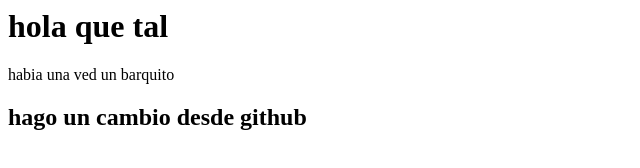
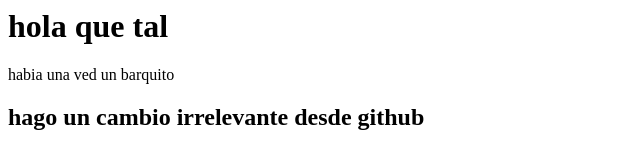
Before and after one commit to Cachopi/desarrollo, a plain HTML site: page index.html in a window 1280 px wide. Shown: the whole page, without its empty margins (0-640 px from the left). Drawn offline with Linux system fonts and the light colour scheme.

Commit message:
empieza el conflicto

```diff
--- a/index.html
+++ b/index.html
@@ -1,3 +1,3 @@
 <h1> hola que tal </h1>
 <p> habia una ved un barquito</p>
-<h2>hago un cambio desde github</h2>
+<h2>hago un cambio irrelevante desde github</h2>
```
